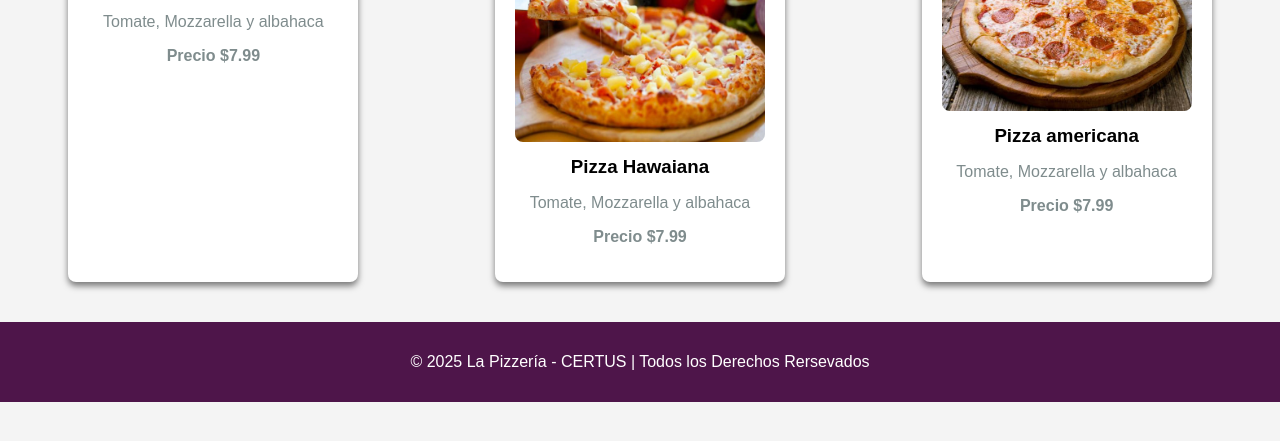
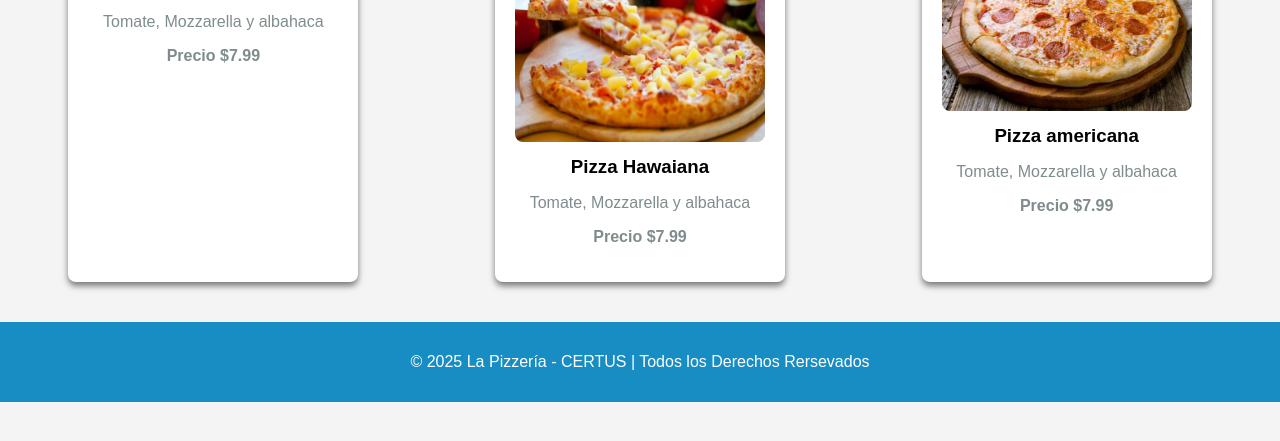
Before and after one commit to KevinZet1/clase2, a plain HTML site: page index.html in a window 1280 px wide. Shown: the part 231-672 px from the top of the page. Drawn offline with Linux system fonts and the light colour scheme.

Commit message:
colorazul

```diff
--- a/index.html
+++ b/index.html
@@ -54,7 +54,7 @@
         color: #7f8c8d;
     }
     footer{
-        background-color: #4e154a;
+        background-color: #178dc4;
         color: white;
         text-align: center;
         padding: 15px 0;
```
